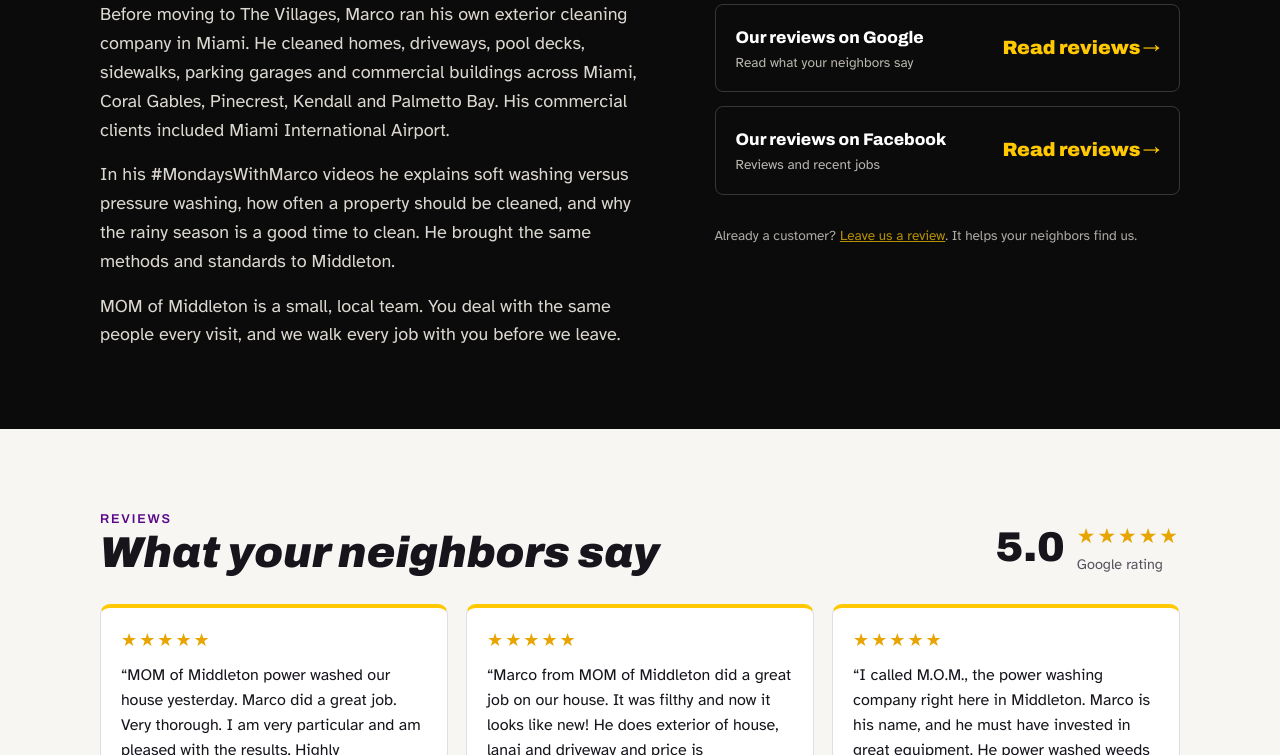
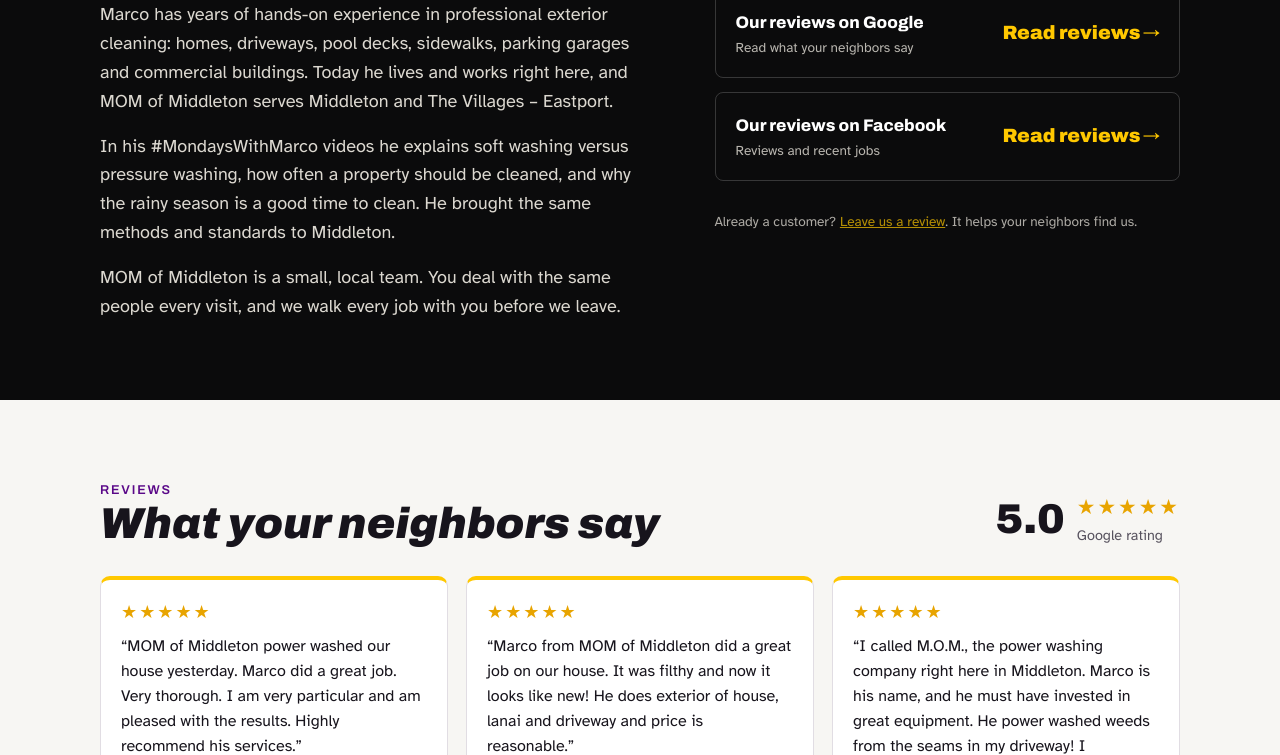
Before and after one commit to anisamgroup/mom-of-middleton, a website: page about/index.html in a window 1280 px wide. Shown: the part 345-1100 px from the top of the page. Drawn offline with Linux system fonts and the light colour scheme.

Commit message:
About: remove old-company Miami/South Florida paragraph (approved by Ani)

```diff
--- a/about/index.html
+++ b/about/index.html
@@ -378,7 +378,7 @@
       <div>
         <p class="eyebrow">About us · Who runs MOM</p>
         <h1 class="h2" style="color:#fff">Meet Marco Vianello</h1>
-        <p>Before moving to The Villages, Marco ran his own exterior cleaning company in Miami. He cleaned homes, driveways, pool decks, sidewalks, parking garages and commercial buildings across Miami, Coral Gables, Pinecrest, Kendall and Palmetto Bay. His commercial clients included Miami International Airport.</p>
+        <p>Marco has years of hands-on experience in professional exterior cleaning: homes, driveways, pool decks, sidewalks, parking garages and commercial buildings. Today he lives and works right here, and MOM of Middleton serves Middleton and The Villages – Eastport.</p>
         <p>In his #MondaysWithMarco videos he explains soft washing versus pressure washing, how often a property should be cleaned, and why the rainy season is a good time to clean. He brought the same methods and standards to Middleton.</p>
         <p>MOM of Middleton is a small, local team. You deal with the same people every visit, and we walk every job with you before we leave.</p>
       </div>
```
